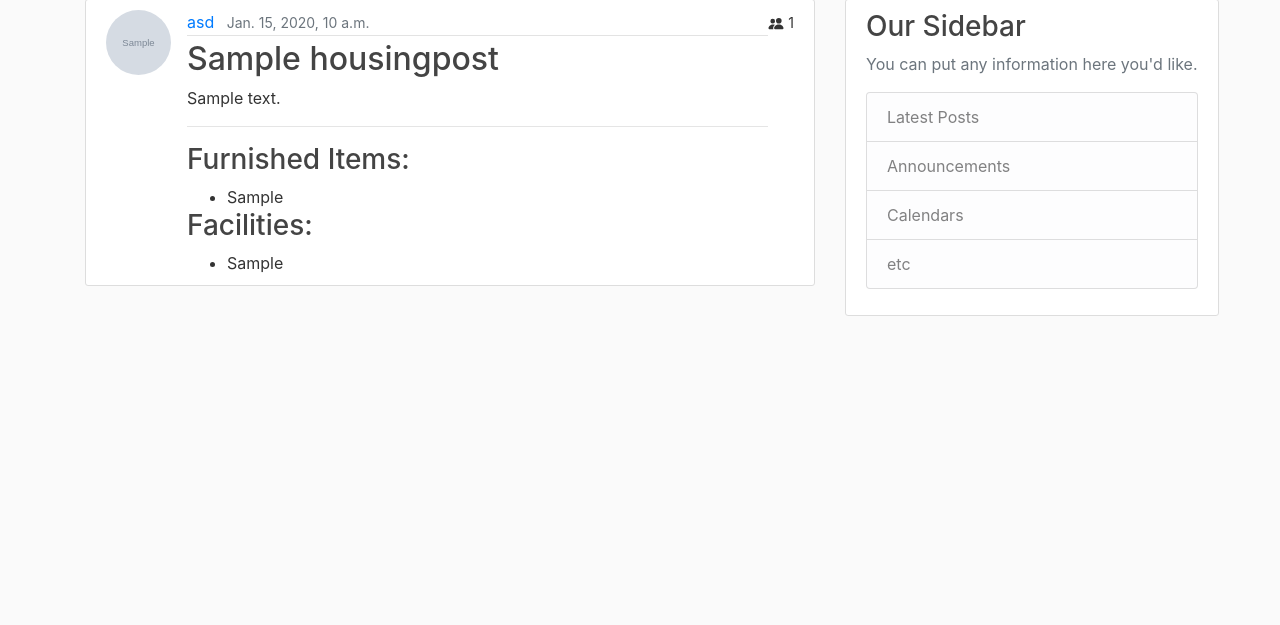
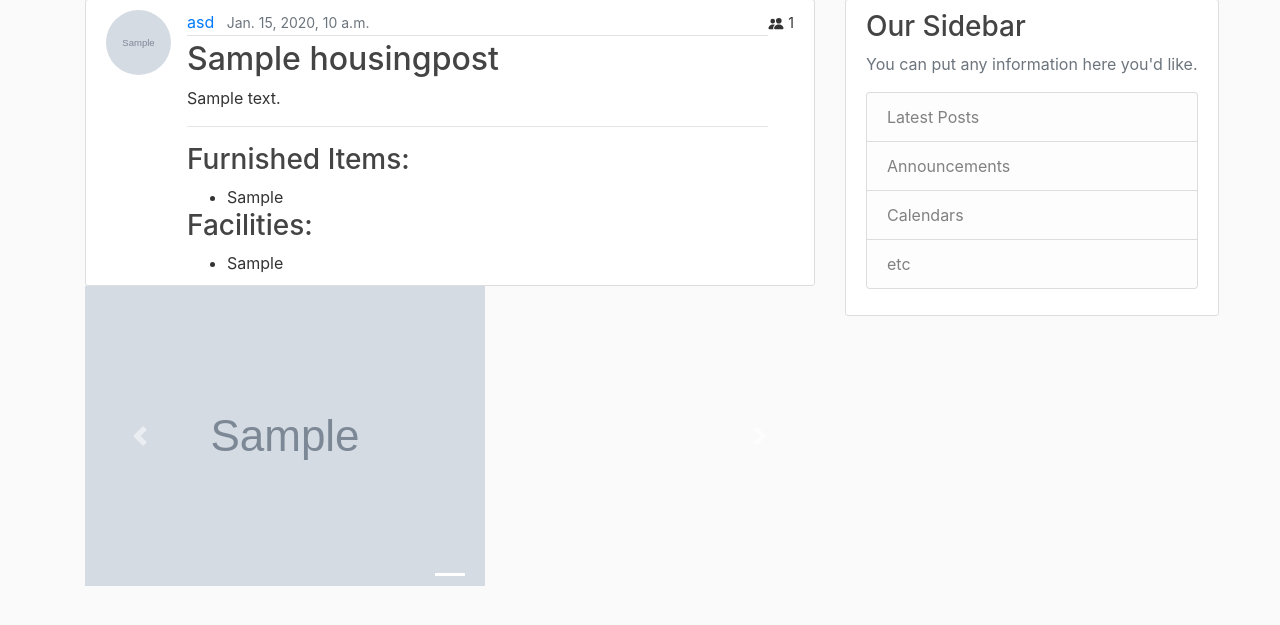
Before and after one commit to syedaidid/UPTM-Housing-Hub, a Django app: page /posts/ in a window 1280 px wide. Shown: the part 81-706 px from the top of the page. Run offline with Django 4.2, Linux system fonts and the light colour scheme; data comes from the database, SQL or seed files in the repository; tables that the repository leaves empty hold one stand-in row (values such as "Sample post"); grey boxes marked "Sample" are stand-in pictures; some libraries are stand-ins or nearby versions.

Commit message:
add images slider

```diff
--- a/post/templates/post/post.html
+++ b/post/templates/post/post.html
@@ -32,14 +32,18 @@
   {% endfor %} {% endcomment %}
 
   {% for post in posts %}
+  {% if post.images.all %}
+    <article class="media content-section mb-0">
+  {% else %}
     <article class="media content-section">
+  {% endif %}
       <img class="rounded-circle article-img" src="{{ post.user.profile.image.url }}" />
       <div class="media-body">
         <div class="article-metadata">
           <a class="mr-2" href="#">{{ post.user }}</a>
           <small class="text-muted">{{ post.date_posted }}</small>
         </div>
-        <h2><a class="article-title" href="{% url "post-detail" post.id %}">{{ post.title }}</a></h2>
+        <h2><a class="article-title" href="{% url 'post-detail' post.id %}">{{ post.title }}</a></h2>
         <p class="article-content">{{ post.description }}</p>
         <hr />
         <h3>Furnished Items:</h3>
@@ -62,5 +66,30 @@
         <small>{{ post.number_of_people }}</small>
       </div>
     </article>
+
+    {% if post.images.all %}
+      <div id="carousel-{{ post.id }}" class="carousel mb-4" data-ride="carousel">
+        <!-- Indicators -->
+        <ul class="carousel-indicators">
+          {% for image in post.images.all %}
+            <li data-target="#carousel-{{ post.id }}" data-slide-to="{{ forloop.counter0 }}" {% if forloop.first %}class="active"{% endif %}></li>
+          {% endfor %}
+        </ul>
+
+        <!-- The slideshow -->
+        <div class="carousel-inner">
+          {% for image in post.images.all %}
+            <div class="carousel-item {% if forloop.first %}active{% endif %}">
+              <img src="{{ image.image.url }}" alt="Slide {{ forloop.counter }}" class="img-fluid" />
+            </div>
+          {% endfor %}
+        </div>
+
+        <!-- Left and right controls -->
+        <a class="carousel-control-prev" href="#carousel-{{ post.id }}" data-slide="prev"><span class="carousel-control-prev-icon"></span></a>
+        <a class="carousel-control-next" href="#carousel-{{ post.id }}" data-slide="next"><span class="carousel-control-next-icon"></span></a>
+      </div>
+    {% endif %}
+
   {% endfor %}
 {% endblock %}
```
